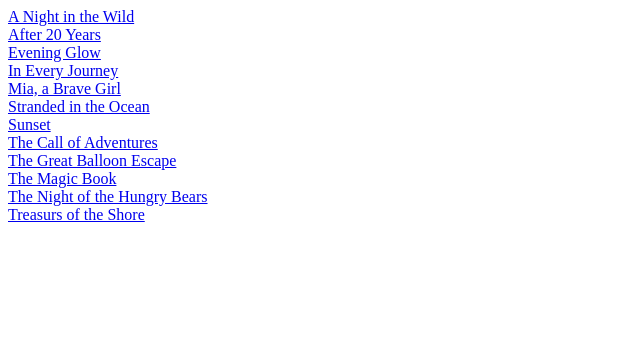
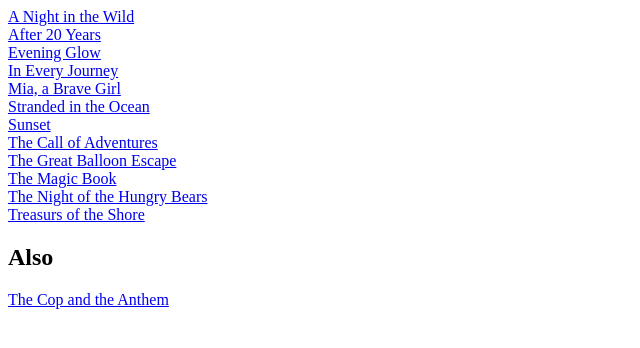
Before and after one commit to JaydenKJ/jaydenkj.github.io, a plain HTML site: page curriculum/adventures/index.html in a window 1280 px wide. Shown: the whole page, without its empty margins (0-640 px from the left). Drawn offline with Linux system fonts and the light colour scheme.

Commit message:
Update index.html

```diff
--- a/curriculum/adventures/index.html
+++ b/curriculum/adventures/index.html
@@ -29,5 +29,11 @@
     <a href="the-night-of-the-hungry-bears/">The Night of the Hungry Bears</a>
     <a href="treasures-of-the-shore/">Treasurs of the Shore</a>
 
+    <h2>Also</h2>
+
+    <a href="the-cop-and-the-anthem/">The Cop and the Anthem</a>
+
+
+
 </body>
 </html>
```
